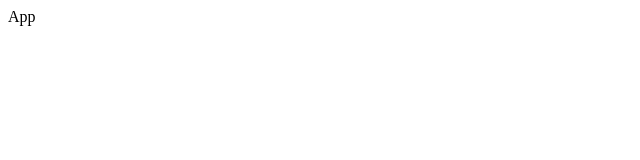
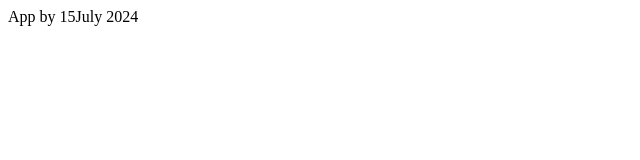
Before and after one commit to KishorAsabe/Amar-Setu-Government-Scheme-Application-Platform, a React (Vite) app: page / in a window 1280 px wide. Shown: the top 160 px of the page, without its empty margins (0-640 px from the left). Built offline with nearby package versions, Linux system fonts and the light colour scheme.

Commit message:
app.jsx check

```diff
--- a/src/App.jsx
+++ b/src/App.jsx
@@ -2,7 +2,7 @@ import React from 'react'
 
 const App = () => {
   return (
-    <div>App</div>
+    <div>App by 15July 2024</div>
   )
 }
 
```
